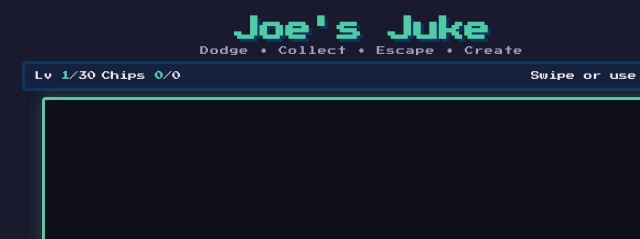
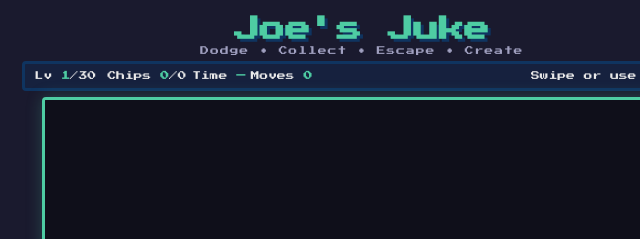
Before and after one commit to jorobertmac/joejuke, a plain HTML site: page index.html in a window 1280 px wide. Shown: the top 239 px of the page, 278-918 px from the left. Drawn offline with Linux system fonts and the light colour scheme.

Commit message:
index.html: HUD title, time, and moves for level pack metadata

```diff
--- a/index.html
+++ b/index.html
@@ -50,7 +50,10 @@
     </header>
     <div id="hud">
       <span class="hud-level">Lv <strong id="levelNum">1</strong>/<span id="levelTotal">30</span></span>
+      <span class="hud-title" id="levelTitle"></span>
       <span class="hud-chips">Chips <strong id="chipCount">0</strong>/<span id="chipsNeededDisplay">0</span></span>
+      <span class="hud-time">Time <strong id="timeDisplay">—</strong></span>
+      <span class="hud-moves">Moves <strong id="movesDisplay">0</strong></span>
       <span id="invDisplay" class="hud-inv" title="Keys & boots"></span>
       <span id="status">Swipe or use D-pad</span>
       <button type="button" id="pauseBtn" class="hud-pause hidden" title="Pause (Space / Esc)" aria-label="Pause">❚❚</button>
@@ -147,7 +150,6 @@
       </div>
     </div>
 
-    <!-- Editor toolbar: desktop = side panel; mobile = collapsible sections -->
     <div id="editorBar" class="hidden">
       <div class="editor-bar-header">
         <span class="editor-bar-title">Editor</span>
```
